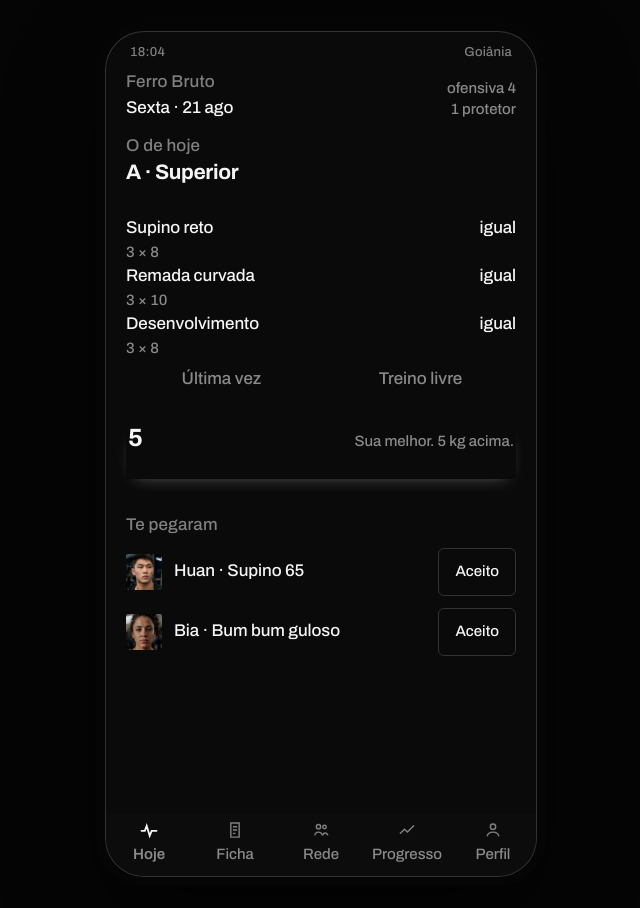
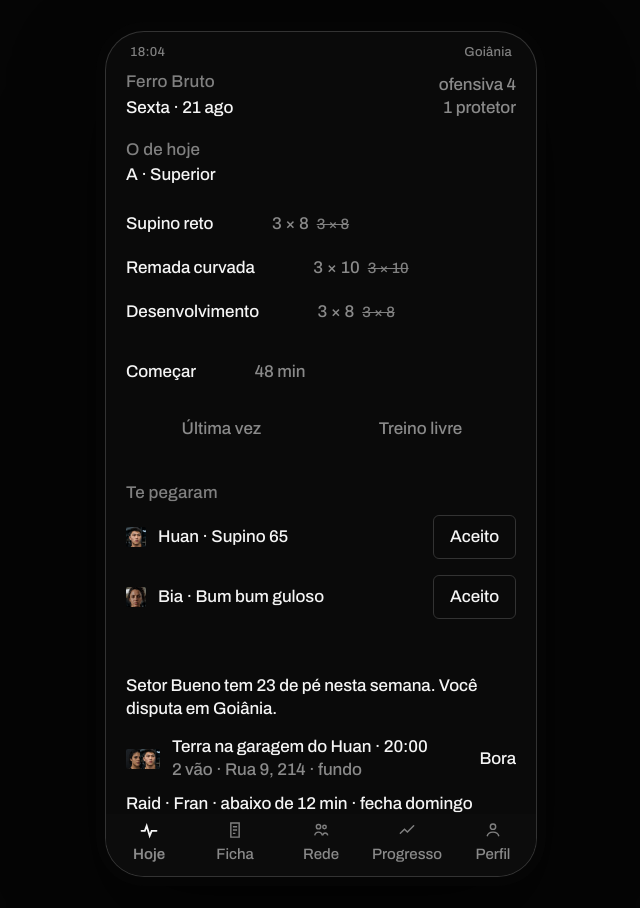
Before and after one commit to Vitorepf/linkgym-app, a React (Vite) app in the folder proto-aluno/: page / in a window 1280 px wide. Shown: the whole page, without its empty margins (319-959 px from the left). Built offline with nearby package versions, Linux system fonts and the light colour scheme.

Commit message:
Replace Hoje Começar filled thumb with a text action.
Linear B12 on the dense fold: 0 filled mass, same Começar gesture, 44pt target. Type ladder untouched (17/17).

```diff
--- a/proto-aluno/src/screens/hoje.tsx
+++ b/proto-aluno/src/screens/hoje.tsx
@@ -1,7 +1,7 @@
-import { Display, Face, NoSheet, Pad, Place, Quiet, Screen, Scoreboard, Stamp, Thumb } from "@/components/bits";
-import { MarkStrip } from "@/ui/kit";
+import { Face, NoSheet, Pad, Place, Quiet, Screen, Stamp } from "@/components/bits";
+import { MarkStrip, Roll } from "@/ui/kit";
 import { Shot } from "@/ui/photo";
-import { BORAS, NOW, PRESCRIPTION, YOU_ID, alreadySeenLine, arenaWhy, clanOf, duelOpen, groupOf, personOf, warLeadNote } from "@/lib/seed";
+import { BORAS, NOW, PRESCRIPTION, YOU_ID, alreadySeenLine, arenaWhy, clanOf, duelOpen, groupOf, personOf } from "@/lib/seed";
 import { applyLast, useLink } from "@/lib/store";
 import { dateShort, weekdayLong } from "@/lib/format";
 
@@ -16,7 +16,7 @@ export function Hoje() {
   const openBora = useLink((s) => s.openBora);
   const open = useLink((s) => s.openOverlay);
   const openComo = useLink((s) => s.openComo);
-  const openProof = useLink((s) => s.openProof);
+  const openVersus = useLink((s) => s.openVersus);
   const war = useLink((s) => s.war);
   const paused = Boolean(session) && !cumprido;
   const groups = useLink((s) => s.groups);
@@ -27,12 +27,6 @@ export function Hoje() {
   const home = groupOf(war.homeId, groups);
   const away = groupOf(war.awayId, groups);
   const clan = clanOf(war, joined, groups);
-  const missing = clan ? clan.memberIds.filter((id) => (war.contributions[id] ?? 0) === 0) : [];
-  const top = clan
-    ? [...clan.memberIds]
-        .map((id) => ({ id, n: war.contributions[id] ?? 0 }))
-        .sort((a, b) => b.n - a.n)[0]
-    : undefined;
   const seen = clanOf(war, joined, groups)?.name ?? groups.find((g) => joined.includes(g.id))?.name;
   const lastLoads = useLink((s) => s.lastLoads);
   const raid = useLink((s) => s.raid);
@@ -47,26 +41,26 @@ export function Hoje() {
 
   return (
     <Screen>
-      <Pad className="flex items-end justify-between pt-1 pb-4">
-        <div>
+      <Pad className="flex items-end justify-between pt-1 pb-5">
+        <div className="min-w-0">
           <Place>{clanName ?? "Sem clã"}</Place>
           <p className="t-body mt-1">
             {weekdayLong(NOW)} · {dateShort(NOW)}
           </p>
         </div>
-        <p className="t-small text-right">
+        <p className="t-body shrink-0 text-right text-mute">
           ofensiva {ofensiva}
           <br />
           {protector ? "1 protetor" : "protetor gasto"}
         </p>
       </Pad>
 
-      <Pad className="pb-4">
+      <Pad className="pb-8">
         {cumprido ? (
           <>
             <Shot src={lastProof?.image ?? "/feed/supino.jpg"} still square />
             <Place>Sessão fechada · hoje</Place>
-              <Display className="mt-1">{lastProof?.title ?? PRESCRIPTION.name}</Display>
+            <h1 className="t-body mt-1">{lastProof?.title ?? PRESCRIPTION.name}</h1>
             <p className="t-body mt-3">
               {lastProof
                 ? `${lastProof.sets} ${lastProof.sets === 1 ? "série" : "séries"} · ${lastProof.minutes || 1} min · ${lastProof.lead ?? lastProof.title}`
@@ -75,11 +69,11 @@ export function Hoje() {
             <div className="mt-6 flex items-center justify-between">
               <div>
                 <p className="t-body">{ofensiva}</p>
-                  <p className="t-small">semanas na ofensiva</p>
+                <p className="t-body">semanas na ofensiva</p>
               </div>
               <Stamp />
             </div>
-              <p className="t-small mt-4">{alreadySeenLine(seen)} Amanhã é outro.</p>
+            <p className="t-body mt-4">{alreadySeenLine(seen)} Amanhã é outro.</p>
             {faixa ? (
               <div className="mt-6">
                 <MarkStrip
@@ -88,37 +82,48 @@ export function Hoje() {
                 />
               </div>
             ) : null}
+            <div className="mt-6">
               <Quiet label="Recomeçar o proto" danger onPress={() => useLink.getState().reset()} />
+            </div>
           </>
         ) : sheet.length ? (
           <>
             <Place>O de hoje</Place>
-              <Display className="mt-1">{PRESCRIPTION.name}</Display>
-              <ul className="mt-5">
+            <h1 className="t-body mt-1">{PRESCRIPTION.name}</h1>
+            <ul className="mt-4">
               {sheet.map((item) => {
-                  const delta = item.last_kg != null ? item.load_kg - item.last_kg : null;
-                  const mark =
-                    delta == null ? `${item.planned_sets} × ${item.planned_reps}` : delta === 0 ? "igual" : delta > 0 ? "acima" : "abaixo";
+                const now = `${item.planned_sets} × ${item.planned_reps}`;
+                const was =
+                  item.last_reps != null ? `${item.planned_sets} × ${item.last_reps}` : now;
                 return (
                   <li key={item.id}>
                     <button
                       type="button"
-                      className="flex h-12 w-full items-baseline justify-between gap-3 py-3 text-left"
+                      className="flex min-h-11 w-full items-center py-2.5 text-left"
                       onClick={() => openComo(item.id)}
                     >
-                      <span>
-                        <span className="t-body block">{item.name}</span>
-                        <span className="t-small">
-                          {item.planned_sets} × {item.planned_reps}
+                      <span className="t-body min-w-0 truncate">{item.name}</span>
+                      <span className="w-[15%] shrink-0" aria-hidden />
+                      <span className="t-body shrink-0 tabular-nums text-mute">
+                        <Roll value={now} was={was} />
                       </span>
-                      </span>
-                      <span className="t-body tabular-nums">{mark}</span>
                     </button>
                   </li>
                 );
               })}
             </ul>
-              <div className="mt-2 flex gap-2">
+            <button
+              type="button"
+              className="mt-4 flex min-h-11 w-full items-center py-2.5 text-left"
+              onClick={paused ? resume : () => start("ficha")}
+            >
+              <span className="t-body min-w-0 truncate">{paused ? "Continuar no rack" : "Começar"}</span>
+              <span className="w-[15%] shrink-0" aria-hidden />
+              {paused ? null : (
+                <span className="t-body shrink-0 tabular-nums text-mute">{PRESCRIPTION.minutes} min</span>
+              )}
+            </button>
+            <div className="mt-3 flex gap-2">
               <Quiet label="Última vez" onPress={() => start("ultima")} />
               <Quiet label="Treino livre" onPress={() => open("livre")} />
             </div>
@@ -126,94 +131,60 @@ export function Hoje() {
         ) : (
           <NoSheet onUltima={() => start("ultima")} onLivre={() => open("livre")} />
         )}
-          {cumprido ? null : sheet.length ? (
-            <div className="relative mt-6">
-              <Thumb
-                label={paused ? "Continuar no rack" : "Começar"}
-                meta={paused ? undefined : `${PRESCRIPTION.minutes} min`}
-                onPress={paused ? resume : () => start("ficha")}
-              />
-              {faixa ? (
-                <div className="pointer-events-none absolute inset-0 flex items-center bg-bg">
-                  <MarkStrip
-                    mark={faixa.match(/(\d+(?:[.,]\d+)?)/)?.[1] ?? String(judged?.mark ?? "—")}
-                    line={faixa}
-                  />
-                </div>
-              ) : null}
-            </div>
-          ) : null}
       </Pad>
 
       {incoming.length ? (
-        <div className="px-5 py-5">
+        <Pad className="pb-8">
           <p className="t-kicker">Te pegaram</p>
+          <ul className="mt-1">
             {incoming.map((d) => (
-            <div key={d.id} className="mt-3 flex items-center justify-between gap-3">
-              <button type="button" className="flex h-12 min-w-0 items-center gap-3" onClick={() => openProof(d.postId)}>
-                <Face id={d.fromId} size={36} />
+              <li key={d.id} className="flex min-h-[44px] items-center justify-between gap-3 py-2">
+                <button type="button" className="flex min-h-11 min-w-0 items-center gap-3" onClick={() => openVersus(d.id)}>
+                  <Face id={d.fromId} size={20} />
                   <p className="t-body truncate">
                     {personOf(d.fromId).name} · {d.mark}
                   </p>
                 </button>
                 <button
                   type="button"
-                className="press flex h-12 shrink-0 items-center rounded-sm border border-edge px-4 t-small text-ink"
+                  className="press flex min-h-11 shrink-0 items-center rounded-sm border border-edge px-4 t-body text-ink"
                   onClick={() => accept(d.id)}
                 >
                   Aceito
                 </button>
-            </div>
+              </li>
             ))}
-        </div>
+          </ul>
+        </Pad>
       ) : null}
 
-      <div className="min-h-[36vh]" aria-hidden />
-
-      <button type="button" className="h-12 w-full px-5 py-5 text-left" onClick={() => open("raid")}>
-        <p className="t-kicker">Raid · fecha {raid.ends}</p>
-        <p className="t-body mt-1">{raid.mark}</p>
-        <p className="t-small mt-2">{raid.claimed.length} já fizeram.</p>
-      </button>
-
-      <Scoreboard
-        home={home.name}
-        homeScore={war.homeScore}
-        away={away.name}
-        awayScore={war.awayScore}
-        note={
-          clan
-            ? `${top && top.n > 0 ? `${personOf(top.id).name} puxou ${top.n}. ` : ""}${
-                missing.length
-                  ? `${missing.map((id) => (id === "vitor" ? "Você" : personOf(id).name)).join(", ")} ainda não veio. `
-                  : ""
-              }${warLeadNote(war, home, away)}`
-            : warLeadNote(war, home, away)
-        }
-        onPress={() => open("guerra")}
-      />
-
-      {why ? <p className="px-5 py-4 t-small">{why}</p> : null}
+      {why ? <p className="px-5 py-4 t-body">{why}</p> : null}
 
       {bora ? (
-        <button type="button" className="flex h-12 w-full items-center gap-3 px-5 py-5 text-left" onClick={() => openBora(bora.id)}>
+        <button type="button" className="flex min-h-11 w-full items-center gap-3 px-5 py-5 text-left" onClick={() => openBora(bora.id)}>
           <div className="flex -space-x-1.5">
             {going.slice(0, 4).map((id) => (
-              <Face key={id} id={id} size={28} />
+              <Face key={id} id={id} size={20} />
             ))}
           </div>
           <div className="min-w-0 flex-1">
             <p className="t-body">
               {bora.title} · {bora.hour}
             </p>
-            <p className="t-small truncate">
+            <p className="t-body truncate text-mute">
               {going.length} vão · {bora.address}
             </p>
           </div>
-          <span className="t-body">Bora</span>
+          <span className="t-body shrink-0">Bora</span>
         </button>
       ) : null}
 
+      <p className="px-5 py-3 t-body">
+        Raid · {raid.mark} · fecha {raid.ends}
+      </p>
+      <p className="px-5 py-3 t-body text-mute">
+        {home.name} {war.homeScore} · {away.name} {war.awayScore}
+      </p>
     </Screen>
   );
 }
```
Also changed, not shown: 1 other file (tests, documents, lock files or other folders). Lines whose indentation alone changed are shown as unchanged.
